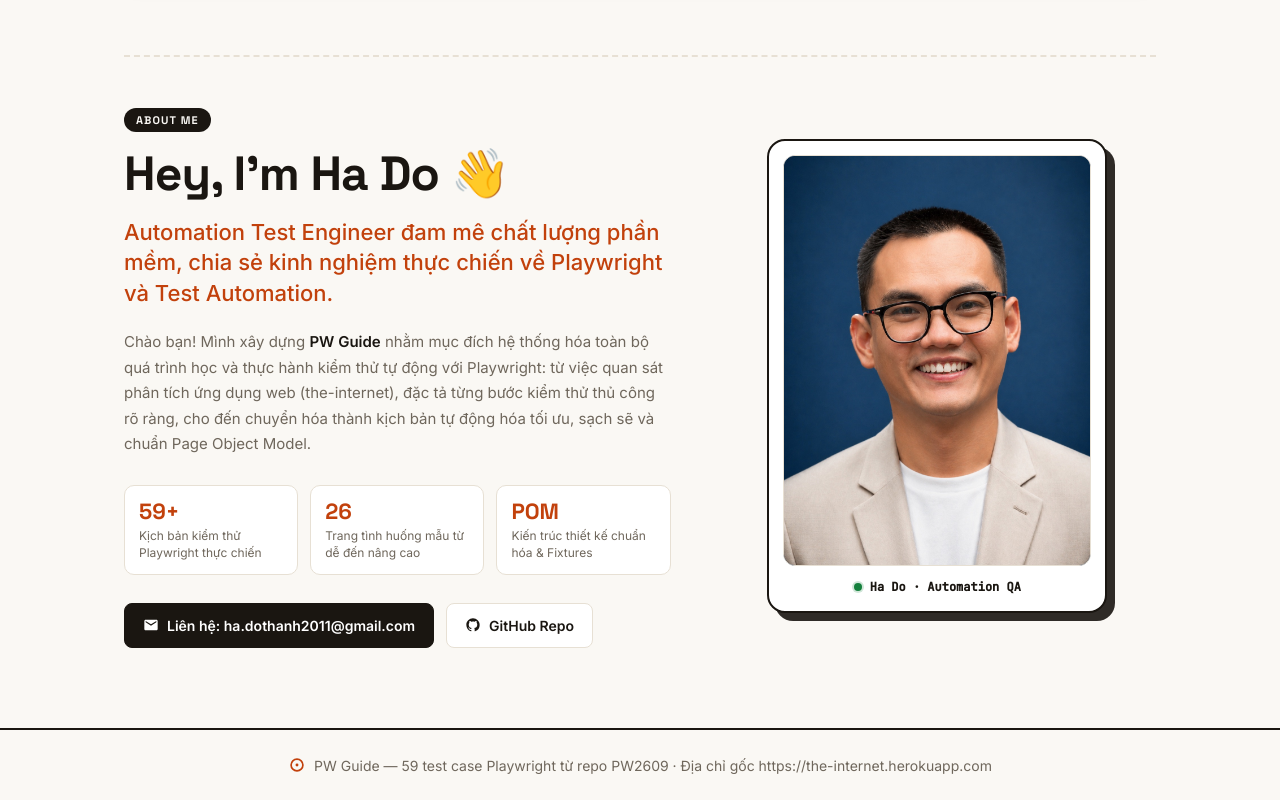
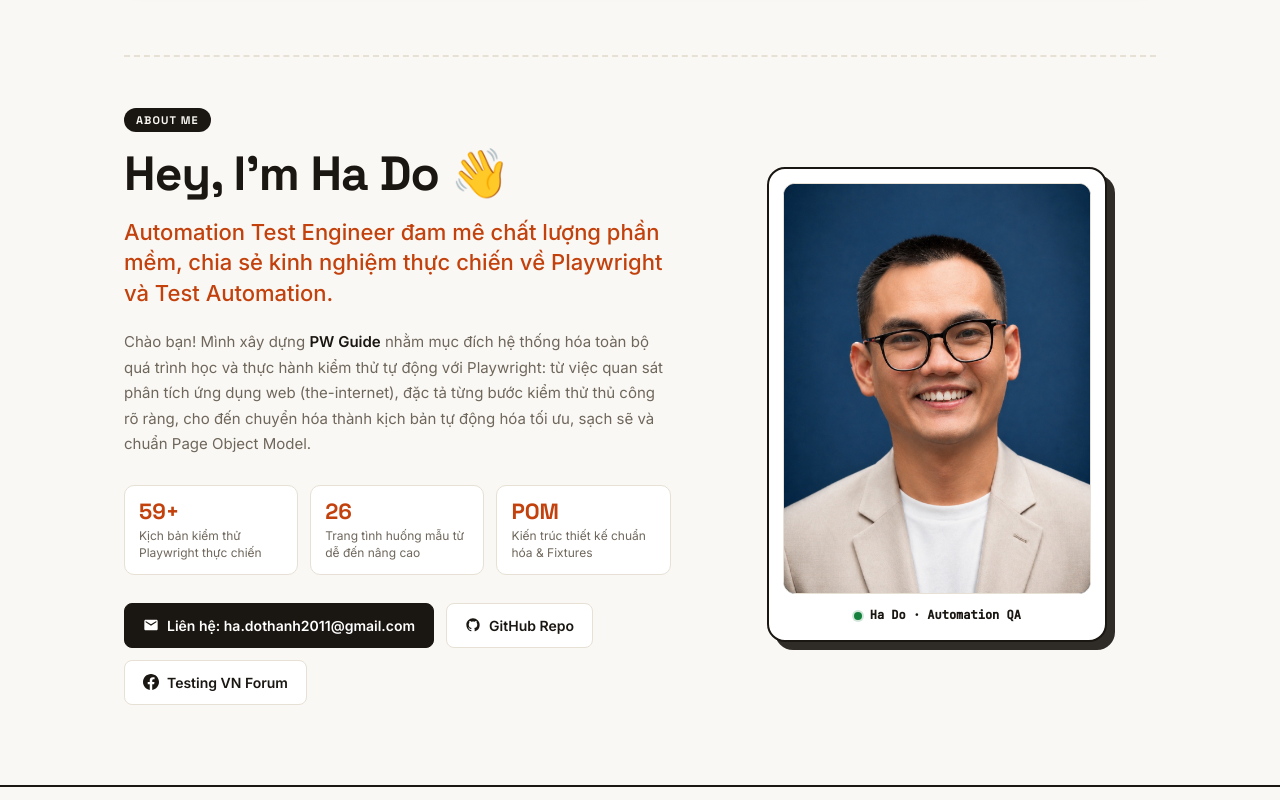
Before and after one commit to hadotvn2026/learn-playwright-ts, a website: page web/index.html in a window 1280 px wide. Shown: the part 11200-12000 px from the top of the page. Drawn offline with nearby package versions, Linux system fonts and the light colour scheme.

Commit message:
feat: add Testing VN Forum Facebook link in About Me section

```diff
--- a/web/index.html
+++ b/web/index.html
@@ -321,6 +321,12 @@
             </svg>
             GitHub Repo
           </a>
+          <a href="https://www.facebook.com/testingvn" target="_blank" rel="noopener noreferrer" class="about-btn secondary">
+            <svg viewBox="0 0 24 24" width="16" height="16" fill="currentColor" aria-hidden="true">
+              <path d="M24 12.073c0-6.627-5.373-12-12-12s-12 5.373-12 12c0 5.99 4.388 10.954 10.125 11.854v-8.385H7.078v-3.47h3.047V9.43c0-3.007 1.792-4.669 4.533-4.669 1.312 0 2.686.235 2.686.235v2.953H15.83c-1.491 0-1.956.925-1.956 1.874v2.25h3.328l-.532 3.47h-2.796v8.385C19.612 23.027 24 18.062 24 12.073z"/>
+            </svg>
+            Testing VN Forum
+          </a>
         </div>
       </div>
 
```
